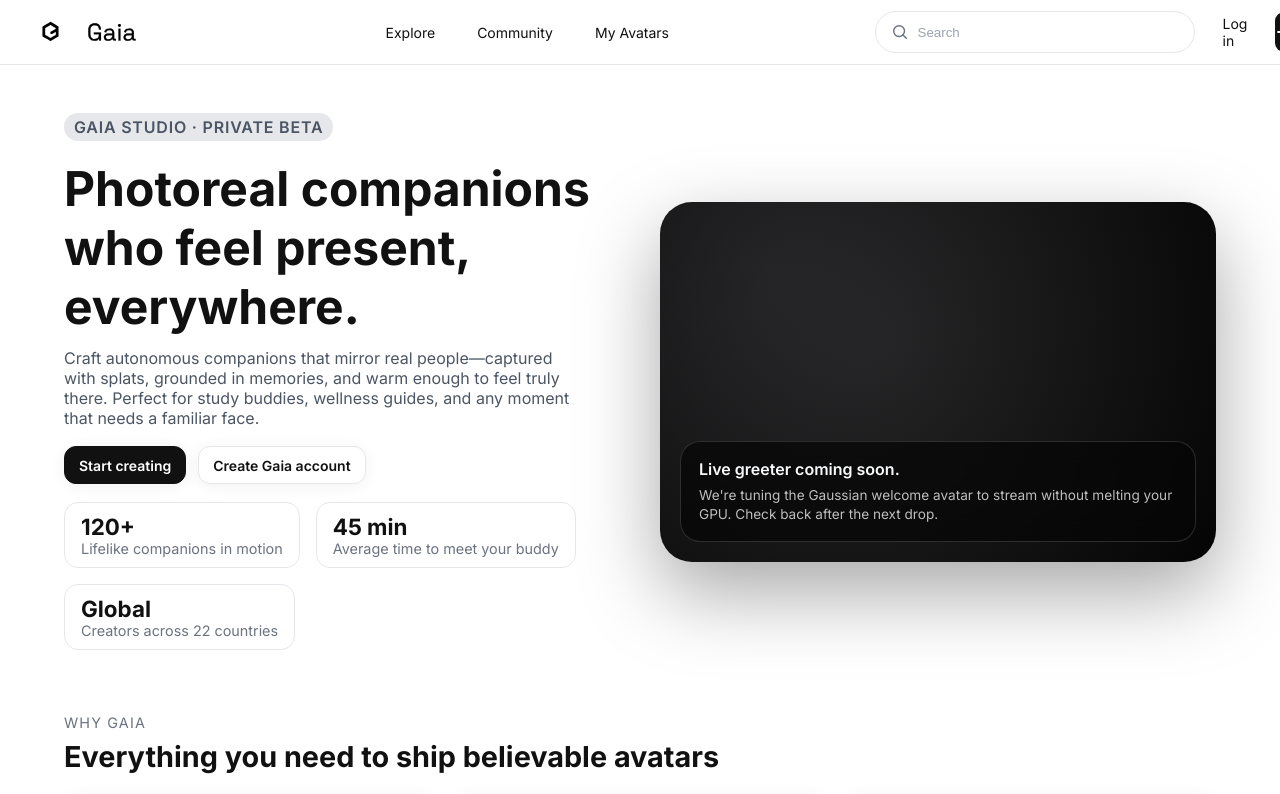
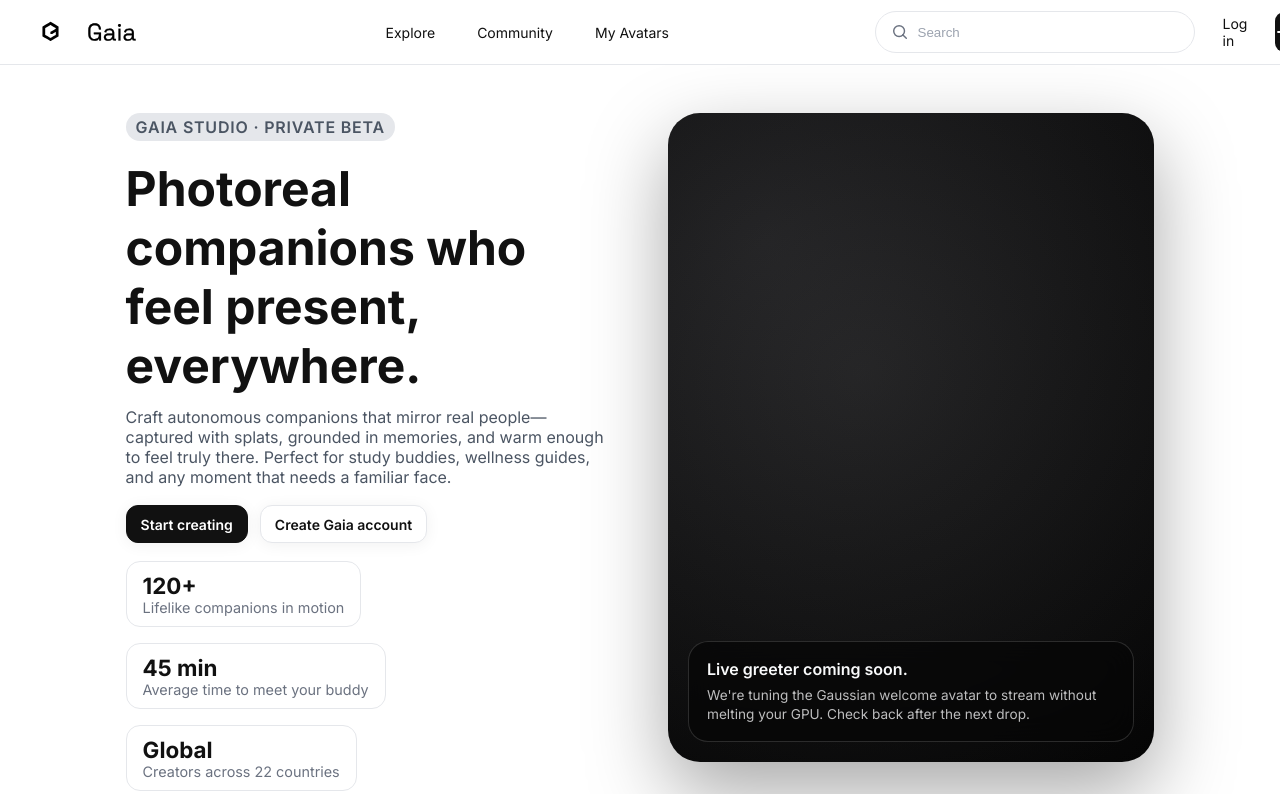
Before and after one commit to ndukakuma/gaia, a Next.js app: page / in a window 1280 px wide. Shown: the top 794 px of the page. Built offline with nearby package versions, Linux system fonts and the light colour scheme.

Commit message:
Balance hero greeter layout

```diff
--- a/src/app/page.module.css
+++ b/src/app/page.module.css
@@ -2,11 +2,17 @@
 .sectionTitle{ margin: 0 0 12px; font-weight: 700; font-size: 20px; }
 
 .hero{
+  --hero-column-width: clamp(320px, 38vw, 520px);
   display:grid;
   grid-template-columns: repeat(auto-fit, minmax(280px, 1fr));
   gap:40px;
   padding:48px 0 32px;
-  align-items:center;
+  align-items:flex-start;
+  justify-content:center;
+}
+.heroText{
+  max-width: var(--hero-column-width);
+  justify-self:center;
 }
 .heroText h1{
   font-size: clamp(2.4rem, 4vw, 3rem);
@@ -16,7 +22,7 @@
   font-size: 1rem;
   color:#4b5563;
   margin:0 0 18px;
-  max-width: 520px;
+  max-width: var(--hero-column-width);
 }
 .heroActions{
   display:flex;
@@ -50,6 +56,23 @@
 .heroVisual{
   display:flex;
   justify-content:center;
+  align-items:flex-start;
+  width:100%;
+}
+
+@media (min-width: 960px){
+  .hero{
+    grid-template-columns: var(--hero-column-width) var(--hero-column-width);
+    gap:56px;
+  }
+
+  .heroText{
+    justify-self:end;
+  }
+
+  .heroVisual{
+    justify-content:flex-start;
+  }
 }
 .visualCard{
   position:relative;
--- a/src/components/HeroGreeter.module.css
+++ b/src/components/HeroGreeter.module.css
@@ -2,10 +2,18 @@
   position:relative;
   border-radius:32px;
   overflow:hidden;
+  width:min(100%, var(--hero-column-width, clamp(300px, 38vw, 520px)));
+  max-width: clamp(300px, 38vw, 520px);
+  aspect-ratio: 4 / 5;
   min-height:360px;
-  width:100%;
   background:radial-gradient(circle at top,#111,#050505);
   box-shadow:0 30px 80px rgba(0,0,0,.35);
+}
+
+@media (min-width: 960px){
+  .heroGreeter{
+    aspect-ratio: 3 / 4;
+  }
 }
 
 .heroGreeter[data-disabled="true"]{
```
